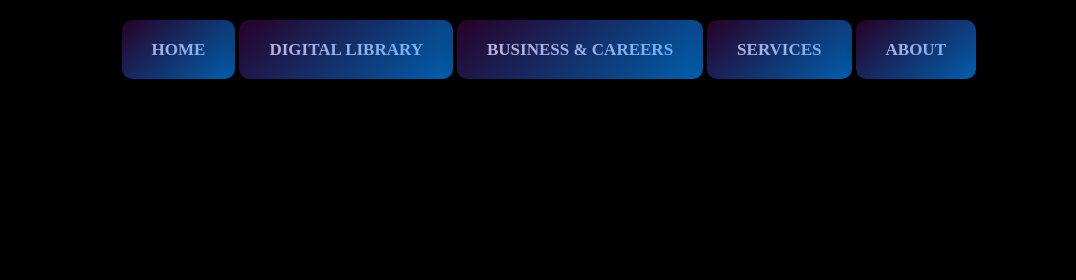
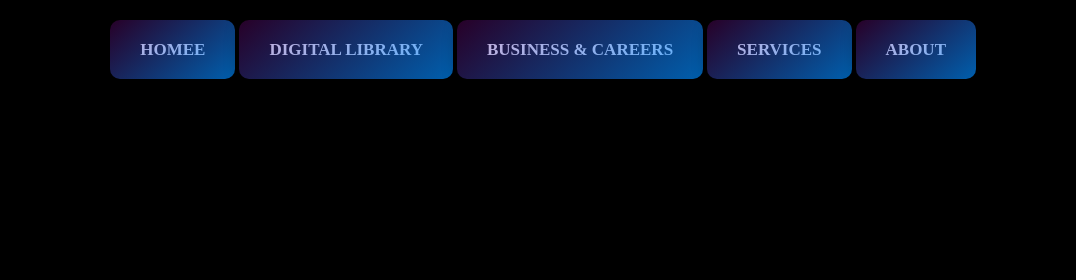
Before and after one commit to Andy19801/Landing-Page, a plain HTML site: page index.html in a window 1280 px wide. Shown: the top 280 px of the page, 204-1280 px from the left. Drawn offline with Linux system fonts and the light colour scheme.

Commit message:
New Changes

```diff
--- a/index.html
+++ b/index.html
@@ -14,7 +14,7 @@
             <img src="Image/AIMS+Institutes.png" width="100">
         </div>
         <div class="menu">
-            <a href="#">Home</a>
+            <a href="#">Homee</a>
             <a href="#">Digital Library</a>
             <a href="#">Business & Careers</a>
             <a href="#">Services</a>
```
